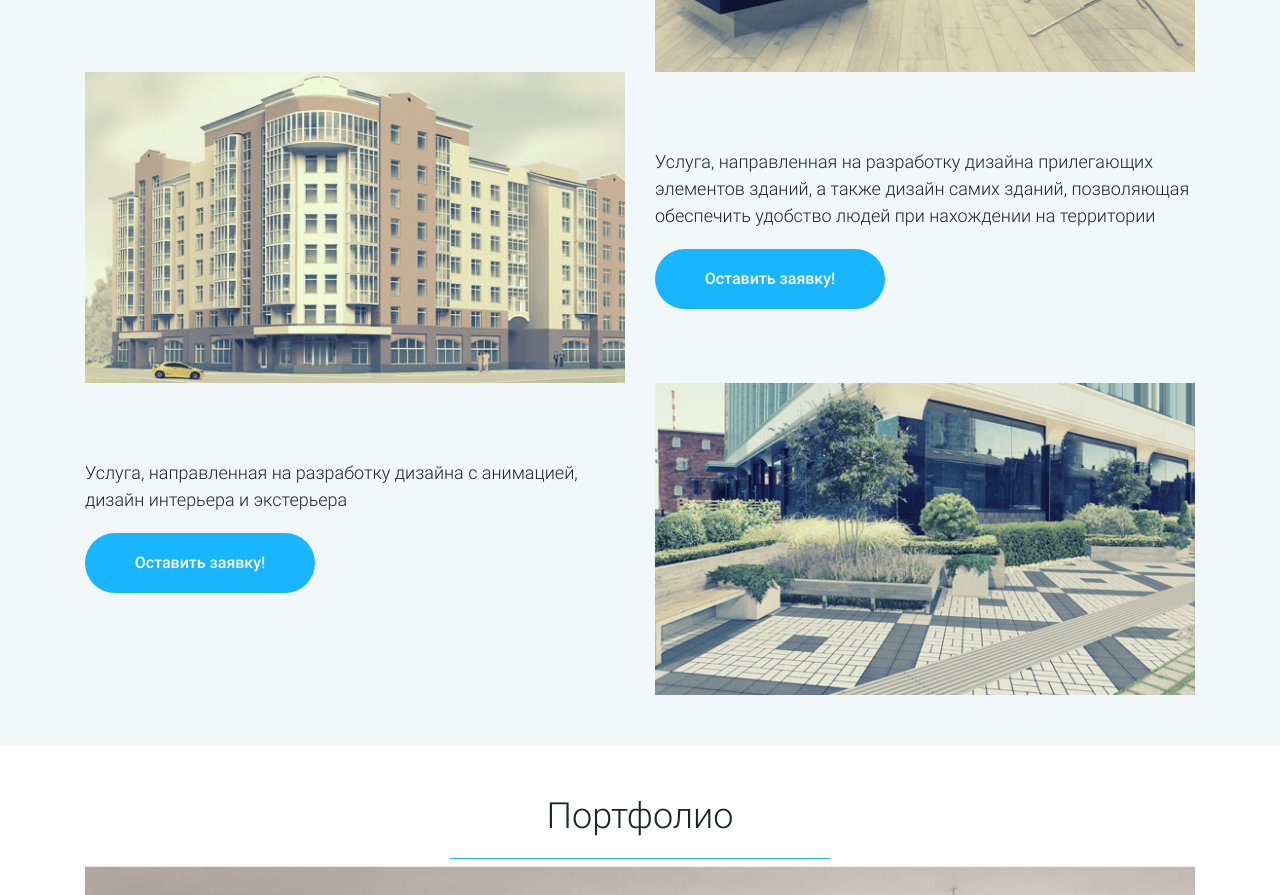
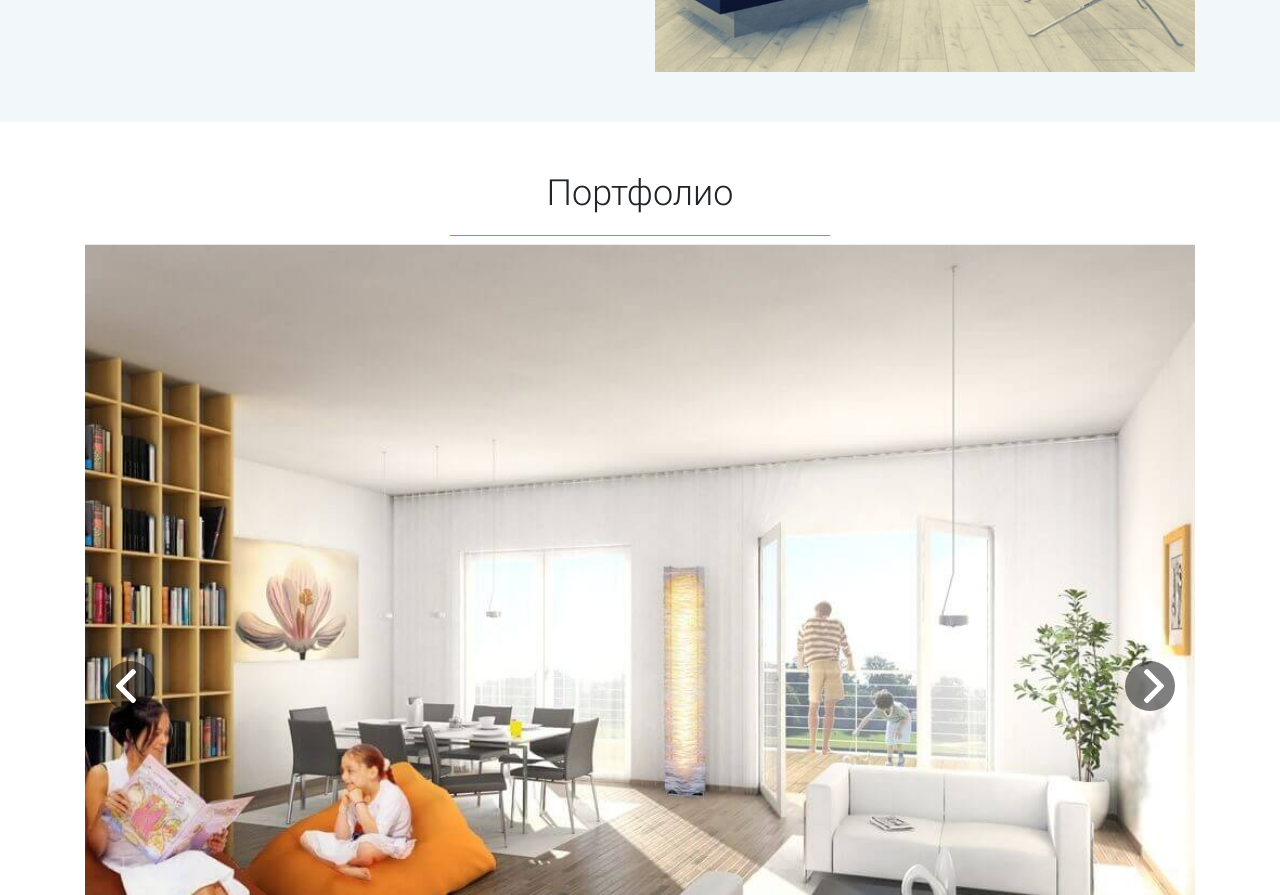
Before and after one commit to etoktotut/LearnGS_2, a plain HTML site: page index.html in a window 1280 px wide. Shown: the part 1320-2215 px from the top of the page. Drawn offline with Linux system fonts and the light colour scheme.

Commit message:
d-none added

```diff
--- a/index.html
+++ b/index.html
@@ -73,13 +73,15 @@
 			<div class="main-form-input container">
 				<div class="row">
 					<div class="col-12 col-lg-4">
-					<input type="text" class="form-name" id="form1-name" name="user_name" placeholder="Ваше имя" required>
+						<input type="text" class="form-name" id="form1-name" name="user_name" placeholder="Ваше имя"
+							required>
 					</div>
 					<div class="col-12 col-lg-4">
 						<input type="email" class="form-email" id="form1-email" name="user_email" placeholder="E-mail">
 					</div>
 					<div class="col-12 col-lg-4">
-					<input type="tel" class="form-phone" id="form1-phone" name="user_phone" placeholder="Номер телефона" required>
+						<input type="tel" class="form-phone" id="form1-phone" name="user_phone"
+							placeholder="Номер телефона" required>
 					</div>
 				</div>
 			</div>
@@ -133,7 +135,7 @@
 			</div>
 
 
-		<div class="service-tab row">
+			<div class="service-tab row d-none">
 				<div class="col-md-6 col-sm-6">
 					<img src="images/service/service-2.png" alt="">
 				</div>
@@ -149,7 +151,7 @@
 			</div>
 
 
-		<div class="service-tab row">
+			<div class="service-tab row d-none">
 				<div class="service-outer col-md-6 col-sm-6 col-12">
 					<div class="service-inner">
 						<p>Услуга, направленная на разработку дизайна с анимацией, дизайн интерьера и экстерьера</p>
@@ -208,8 +210,7 @@
 							<option value="1.4">Интерьер Частного дома</option>
 							<option value="2">Интерьер Офиса</option>
 						</select>
-					<input type="text" min="1" step="1" class="calc-item calc-square"
-								 placeholder="Общая площадь*">
+						<input type="text" min="1" step="1" class="calc-item calc-square" placeholder="Общая площадь*">
 						<input type="text" min="1" step="1" class="calc-item calc-count"
 							placeholder="Количество помещений">
 						<input type="text" min="1" step="1" class="calc-item calc-day"
@@ -419,6 +420,7 @@
 			</div>
 		</div>
 	</div>
-<script src="./script/script.js" defer ></script>
+	<script src="./script/script.js" defer></script>
 </body>
+
 </html>
```
Lines whose indentation alone changed are shown as unchanged.
